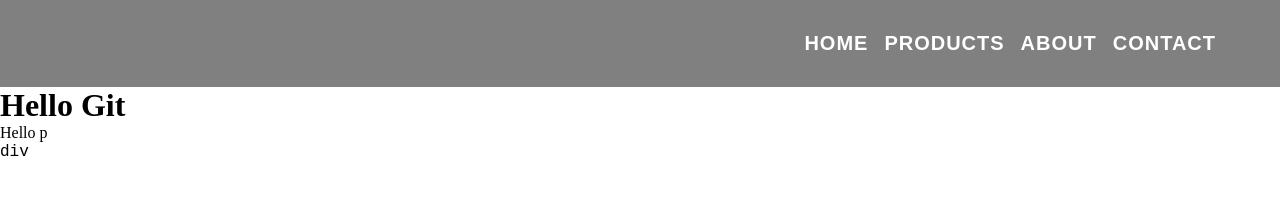
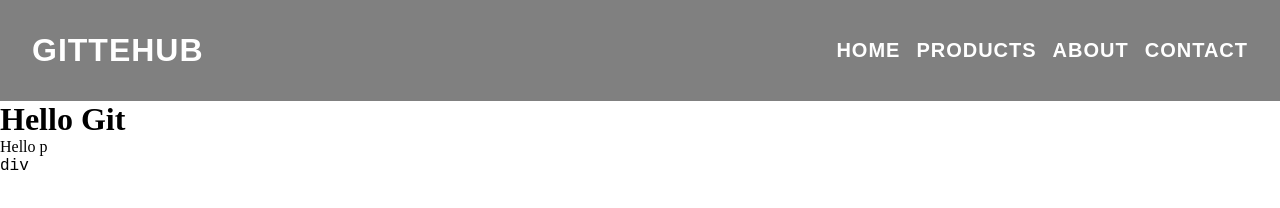
Before and after one commit to M1CK3Y-Official/HelloGit, a plain HTML site: page index.html in a window 1280 px wide. Drawn offline with Linux system fonts and the light colour scheme.

Commit message:
Updated index html and index css

```diff
--- a/index.html
+++ b/index.html
@@ -9,6 +9,8 @@
 </head>
 <body>
 
+    <header>
+        <h1 class="text">GitteHub</h1>
         <nav>
             <ul>
                 <li><a href="#">Home</a></li>
@@ -17,6 +19,7 @@
                 <li><a href="#">Contact</a></li>
             </ul>
         </nav>
+    </header>
 
     <h1>Hello Git</h1>
     <p>Hello p</p>
--- a/styles/index.css
+++ b/styles/index.css
@@ -13,11 +13,22 @@ font-size: 1.6rem;
 }
 
 
-nav {
+header {
  background-color: gray;
  height: auto;
  width: 100%;
  padding: 2em;
+ display: flex;
+ align-items: center;
+ justify-content: space-between;
+}
+
+.text {
+    font-family: sans-serif;
+    color: white;
+    text-transform: uppercase;
+    letter-spacing: 1px;
+    font-weight: 800;
 }
 
 nav ul {
@@ -25,7 +36,6 @@ nav ul {
     display: flex;
     justify-content: flex-end;
     gap: 1em;
-    margin-right: 2em;
 }
 
 nav ul li a {
```
Lines whose indentation alone changed are shown as unchanged.
